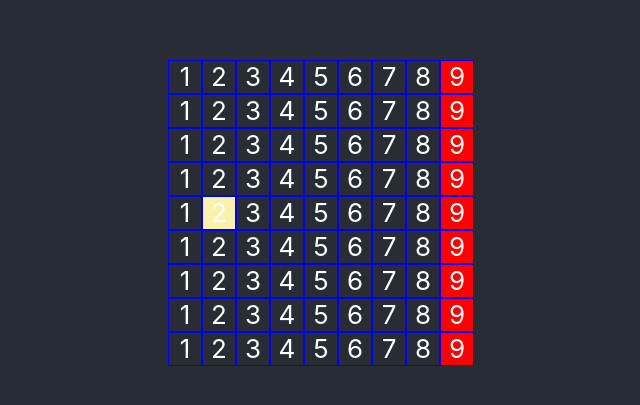
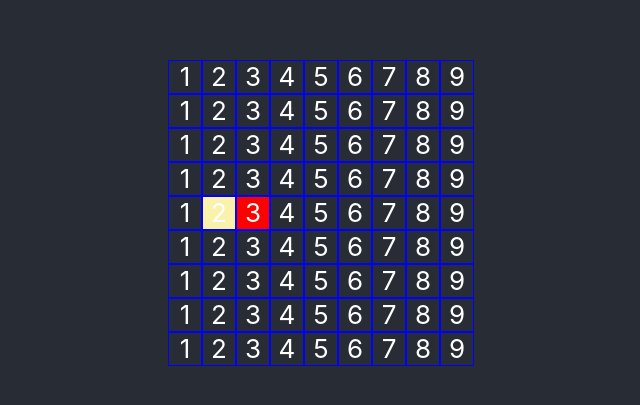
Before and after one commit to rodsouza9/sudko, a React (Create React App) app: page / in a window 1280 px wide. Shown: the part 187-592 px from the top of the page, without its empty margins (317-957 px from the left). Built offline with nearby package versions, Linux system fonts and the light colour scheme.

Commit message:
Add contradicts functionality to board / squares.

```diff
--- a/src/App.tsx
+++ b/src/App.tsx
@@ -16,11 +16,13 @@ type SquareAddress = number;
 
 interface BoardState {
     highlights: SquareAddress[];
+    contradicts: SquareAddress[];
 }
 
 class Board extends React.Component<{}, BoardState> {
     state: BoardState = {
         highlights: [37],
+        contradicts: [38],
     };
     render() {
         return(
@@ -36,7 +38,7 @@ class Board extends React.Component<{}, BoardState> {
     }
     renderSquare(i: SquareAddress) {
         const isHighlighted = this.state.highlights.includes(i);
-        const isContradicting = i%9==8;
+        const isContradicting = this.state.contradicts.includes(i);
         return <Square value={i % 9 + 1 as SquareValue} isPermanent={false} isHighlighted = {isHighlighted} isContradicting={isContradicting} markings={[]} />;
     }
 }
```
